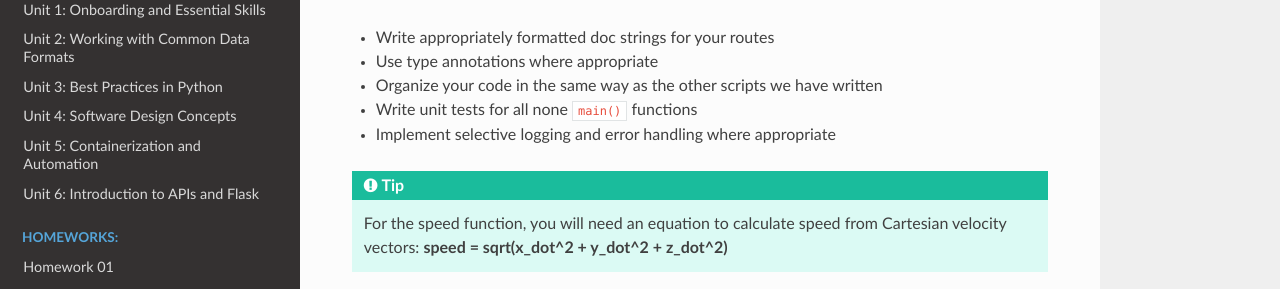
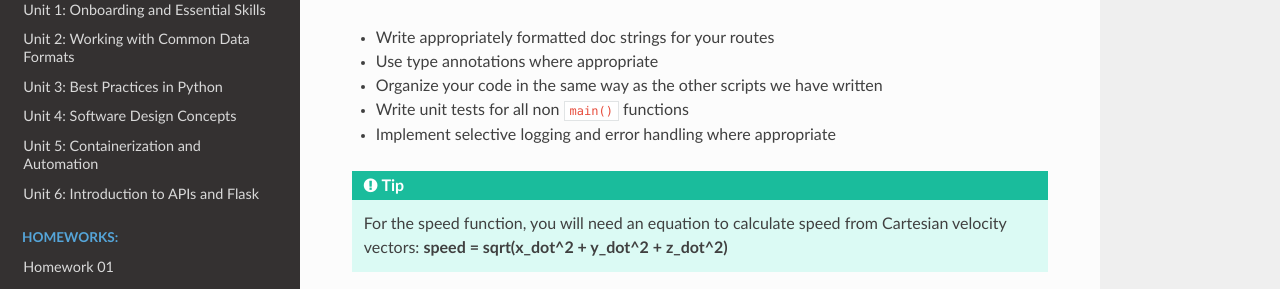
Before and after one commit to TACC/coe-332-sp24, a Sphinx documentation site: the page built from docs/homework/homework04.rst, in a window 1280 px wide and 900 px high, scrolled down 1052 px. Shown: the part 158-447 px from the top of the window. Built offline with Sphinx 7.4.7 and the Read the Docs theme 2.0.0, drawn with Linux system fonts in a browser that asks for light colours.

Commit message:
Grammar
Changed "Write unit tests for all none ``main()`` functions" to "Write unit tests for all non ``main()`` functions"

(none -> non)

```diff
--- a/docs/homework/homework04.rst
+++ b/docs/homework/homework04.rst
@@ -62,7 +62,7 @@ All of the normal Python3 script best practices apply:
 * Write appropriately formatted doc strings for your routes
 * Use type annotations where appropriate
 * Organize your code in the same way as the other scripts we have written
-* Write unit tests for all none ``main()`` functions
+* Write unit tests for all non ``main()`` functions
 * Implement selective logging and error handling where appropriate
 
 .. tip::
```
